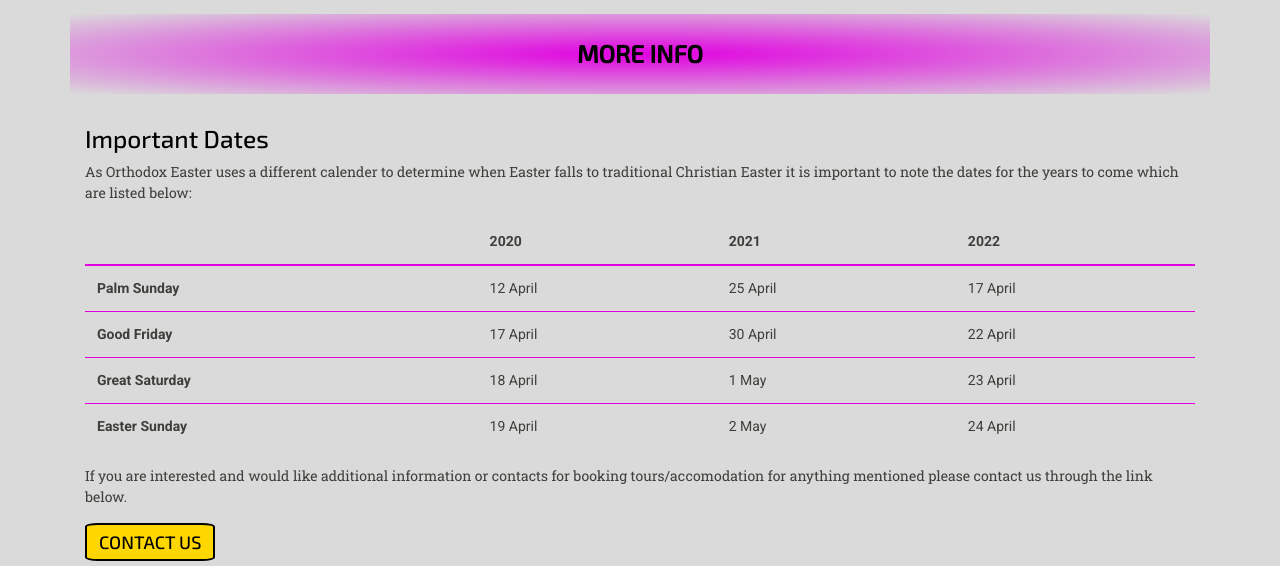
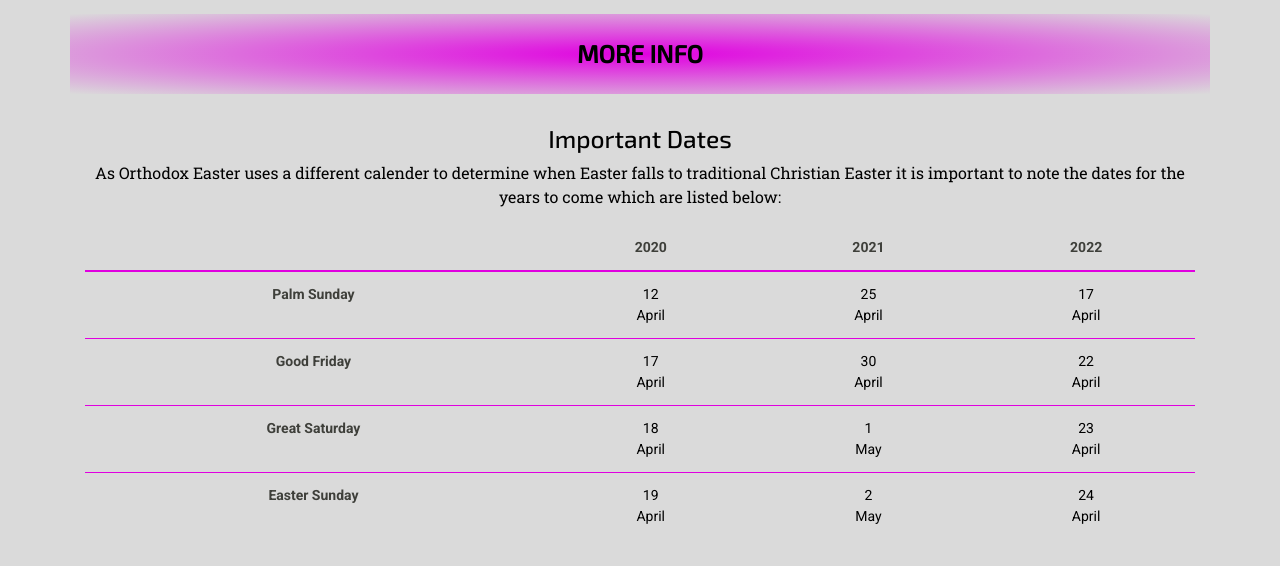
Before and after one commit to Baldpet/visit-corfu, a plain HTML site: page easter.html in a window 1280 px wide. Shown: the part 1310-1876 px from the top of the page. Drawn offline with nearby package versions, Linux system fonts and the light colour scheme.

Commit message:
added span to the table numbers to make sure they stay in same format over various screen sizes

```diff
--- a/assets/css/style.css
+++ b/assets/css/style.css
@@ -350,10 +350,19 @@ h3 {
 
 .style-contact-info {
     margin-bottom: 30px;
+    text-align: center;
+}
+
+.style-contact-info p{
+    font-size: 16px;
+    color: #000000;
+}
+
+.style-contact-info h3 {
+    color:#000000;
 }
 
 .style-contact-info a {
-    margin: auto;
     font-size: 18px;
     font-family: 'exo 2', sans-serif;
     border: 2px;
@@ -362,6 +371,10 @@ h3 {
 }
 
 /* ------------------------------------------Easter Page-------------------------------------- */
+
+.table {
+    margin-bottom: 30px;
+}
 
 .table thead th{
     border-color: #e000e0;
@@ -374,6 +387,11 @@ h3 {
 
 .table td {
     border-color: #e000e0;
+    color: #000000;
+}
+
+.table tr span {
+    display: block;
 }
 
 /* ------------------------------------------Contact Us Page-------------------------------------- */
--- a/easter.html
+++ b/easter.html
@@ -188,27 +188,27 @@
 						<tbody>
 							<tr>
 								<th scope="row">Palm Sunday</th>
-								<td>12 April</td>
-								<td>25 April</td>
-								<td>17 April</td>
+								<td><span>12</span> April</td>
+								<td><span>25</span> April</td>
+								<td><span>17</span> April</td>
 							</tr>
 							<tr>
 								<th scope="row">Good Friday</th>
-								<td>17 April</td>
-								<td>30 April</td>
-								<td>22 April</td>
+								<td><span>17</span> April</td>
+								<td><span>30</span> April</td>
+								<td><span>22</span> April</td>
 							</tr>
 							<tr>
 								<th scope="row">Great Saturday</th>
-								<td>18 April</td>
-								<td>1 May</td>
-								<td>23 April</td>
+								<td><span>18</span> April</td>
+								<td><span>1</span> May</td>
+								<td><span>23</span> April</td>
 							</tr>
 							<tr>
 								<th scope="row">Easter Sunday</th>
-								<td>19 April</td>
-								<td>2 May</td>
-								<td>24 April</td>
+								<td><span>19</span> April</td>
+								<td><span>2</span> May</td>
+								<td><span>24</span> April</td>
 							</tr>
 						</tbody>
 					</table>
```
